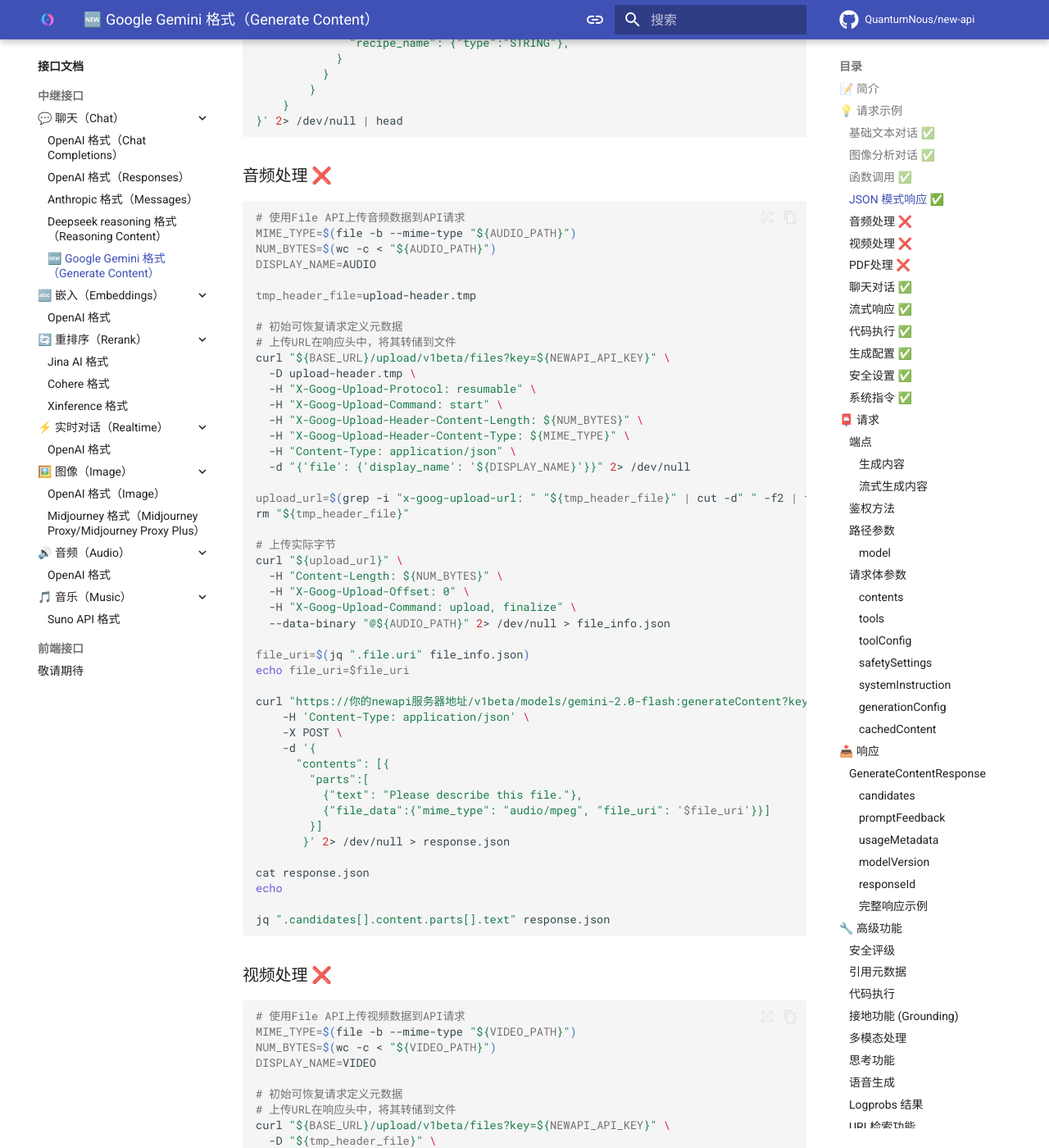
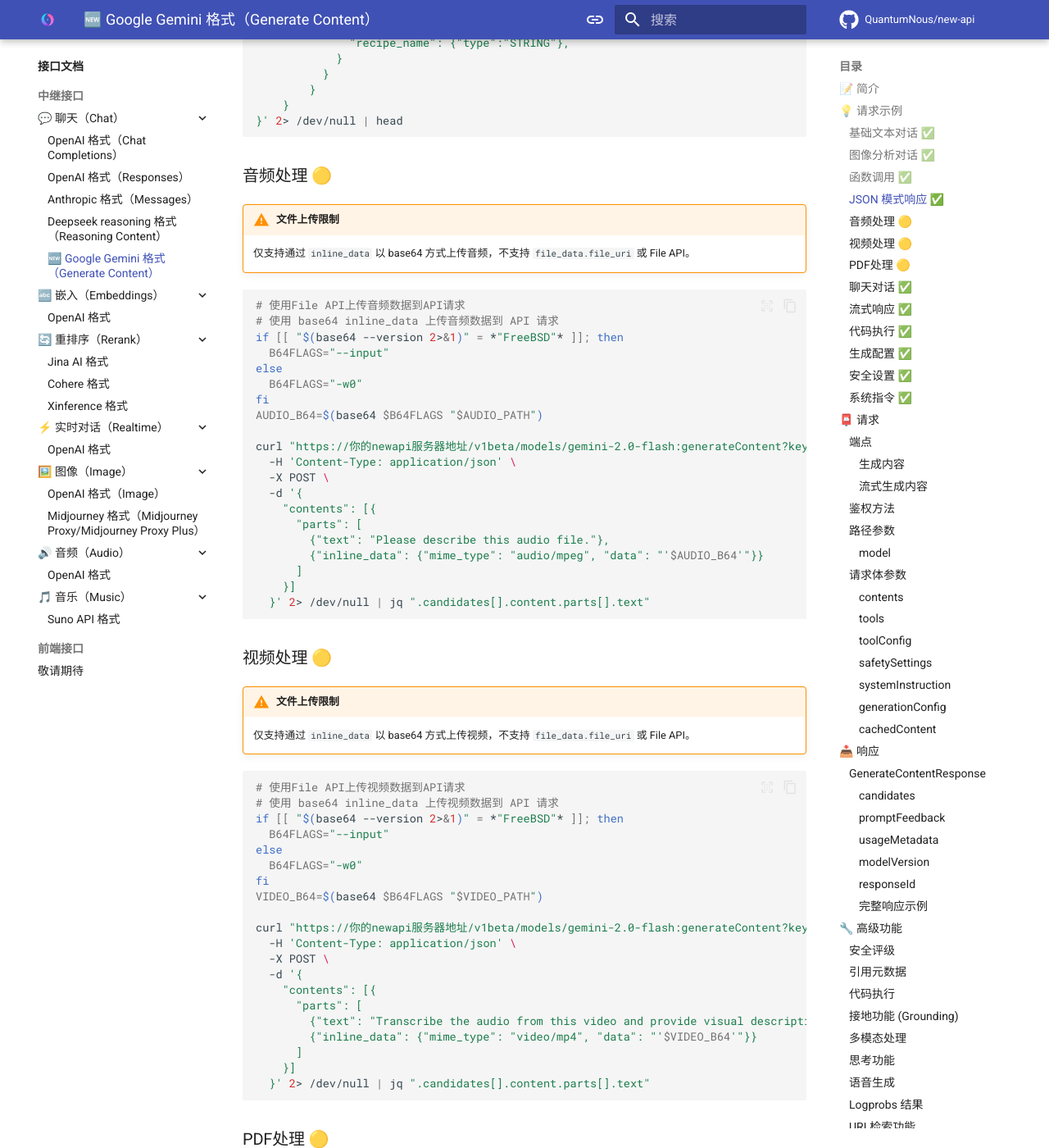
Before and after one commit to zeta-techs/new-api-docs, an MkDocs documentation site: the page built from docs/api/google-gemini-chat.md, in a window 1280 px wide and 1400 px high, scrolled down 3032 px. Shown: the whole window at 82% size. Built offline with MkDocs 1.6.1 and Material for MkDocs 9.7.7, drawn with Linux system fonts in a browser that asks for light colours; comment, search, counter and statistics services are not loaded; some of the changed text lies outside the part shown.

Commit message:
🟡 docs(gemini): mark File API features as “partial support” and migrate examples to base-64 inline uploads
• docs/api/google-gemini-chat.md
  – Audio / Video / PDF sections:
    · Status icon changed from ❌ to 🟡 to indicate partial support
    · Added explicit WARNING blocks stating that only `inline_data` (base64) is accepted; `file_uri` / File API uploads are not yet available
    · Re-wrote shell examples to:
        * Encode the target file with cross-platform `base64` flags
        * Send the data via `inline_data` with correct `mime_type`
        * Pipe model output through `jq` for quick viewing
    · Removed all resumable-upload, polling, and `file_uri` logic

• docs/api/index.md
  – Support legend now lists 🟡 **Partial Support** between ✅ Supported and ❌ Unsupported

These updates ensure the documentation matches current New API capabilities and steer users away from unsupported File API workflows.

````diff
--- a/docs/api/google-gemini-chat.md
+++ b/docs/api/google-gemini-chat.md
@@ -141,171 +141,90 @@
 }' 2> /dev/null | head
 ```
 
-### 音频处理 ❌
+### 音频处理 🟡
+
+!!! warning "文件上传限制"
+    仅支持通过 `inline_data` 以 base64 方式上传音频，不支持 `file_data.file_uri` 或 File API。
 
 ```bash
 # 使用File API上传音频数据到API请求
-MIME_TYPE=$(file -b --mime-type "${AUDIO_PATH}")
-NUM_BYTES=$(wc -c < "${AUDIO_PATH}")
-DISPLAY_NAME=AUDIO
-
-tmp_header_file=upload-header.tmp
-
-# 初始可恢复请求定义元数据
-# 上传URL在响应头中，将其转储到文件
-curl "${BASE_URL}/upload/v1beta/files?key=${NEWAPI_API_KEY}" \
-  -D upload-header.tmp \
-  -H "X-Goog-Upload-Protocol: resumable" \
-  -H "X-Goog-Upload-Command: start" \
-  -H "X-Goog-Upload-Header-Content-Length: ${NUM_BYTES}" \
-  -H "X-Goog-Upload-Header-Content-Type: ${MIME_TYPE}" \
-  -H "Content-Type: application/json" \
-  -d "{'file': {'display_name': '${DISPLAY_NAME}'}}" 2> /dev/null
-
-upload_url=$(grep -i "x-goog-upload-url: " "${tmp_header_file}" | cut -d" " -f2 | tr -d "\r")
-rm "${tmp_header_file}"
-
-# 上传实际字节
-curl "${upload_url}" \
-  -H "Content-Length: ${NUM_BYTES}" \
-  -H "X-Goog-Upload-Offset: 0" \
-  -H "X-Goog-Upload-Command: upload, finalize" \
-  --data-binary "@${AUDIO_PATH}" 2> /dev/null > file_info.json
-
-file_uri=$(jq ".file.uri" file_info.json)
-echo file_uri=$file_uri
+# 使用 base64 inline_data 上传音频数据到 API 请求
+if [[ "$(base64 --version 2>&1)" = *"FreeBSD"* ]]; then
+  B64FLAGS="--input"
+else
+  B64FLAGS="-w0"
+fi
+AUDIO_B64=$(base64 $B64FLAGS "$AUDIO_PATH")
 
 curl "https://你的newapi服务器地址/v1beta/models/gemini-2.0-flash:generateContent?key=$NEWAPI_API_KEY" \
-    -H 'Content-Type: application/json' \
-    -X POST \
-    -d '{
-      "contents": [{
-        "parts":[
-          {"text": "Please describe this file."},
-          {"file_data":{"mime_type": "audio/mpeg", "file_uri": '$file_uri'}}]
-        }]
-       }' 2> /dev/null > response.json
-
-cat response.json
-echo
-
-jq ".candidates[].content.parts[].text" response.json
+  -H 'Content-Type: application/json' \
+  -X POST \
+  -d '{
+    "contents": [{
+      "parts": [
+        {"text": "Please describe this audio file."},
+        {"inline_data": {"mime_type": "audio/mpeg", "data": "'$AUDIO_B64'"}}
+      ]
+    }]
+  }' 2> /dev/null | jq ".candidates[].content.parts[].text"
 ```
 
-### 视频处理 ❌
+### 视频处理 🟡
+
+!!! warning "文件上传限制"
+    仅支持通过 `inline_data` 以 base64 方式上传视频，不支持 `file_data.file_uri` 或 File API。
 
 ```bash
 # 使用File API上传视频数据到API请求
-MIME_TYPE=$(file -b --mime-type "${VIDEO_PATH}")
-NUM_BYTES=$(wc -c < "${VIDEO_PATH}")
-DISPLAY_NAME=VIDEO
-
-# 初始可恢复请求定义元数据
-# 上传URL在响应头中，将其转储到文件
-curl "${BASE_URL}/upload/v1beta/files?key=${NEWAPI_API_KEY}" \
-  -D "${tmp_header_file}" \
-  -H "X-Goog-Upload-Protocol: resumable" \
-  -H "X-Goog-Upload-Command: start" \
-  -H "X-Goog-Upload-Header-Content-Length: ${NUM_BYTES}" \
-  -H "X-Goog-Upload-Header-Content-Type: ${MIME_TYPE}" \
-  -H "Content-Type: application/json" \
-  -d "{'file': {'display_name': '${DISPLAY_NAME}'}}" 2> /dev/null
-
-upload_url=$(grep -i "x-goog-upload-url: " "${tmp_header_file}" | cut -d" " -f2 | tr -d "\r")
-rm "${tmp_header_file}"
-
-# 上传实际字节
-curl "${upload_url}" \
-  -H "Content-Length: ${NUM_BYTES}" \
-  -H "X-Goog-Upload-Offset: 0" \
-  -H "X-Goog-Upload-Command: upload, finalize" \
-  --data-binary "@${VIDEO_PATH}" 2> /dev/null > file_info.json
-
-file_uri=$(jq ".file.uri" file_info.json)
-echo file_uri=$file_uri
-
-state=$(jq ".file.state" file_info.json)
-echo state=$state
-
-name=$(jq ".file.name" file_info.json)
-echo name=$name
-
-while [[ "($state)" = *"PROCESSING"* ]];
-do
-  echo "Processing video..."
-  sleep 5
-  # 获取感兴趣的文件以检查状态
-  curl https://你的newapi服务器地址/v1beta/files/$name > file_info.json
-  state=$(jq ".file.state" file_info.json)
-done
+# 使用 base64 inline_data 上传视频数据到 API 请求
+if [[ "$(base64 --version 2>&1)" = *"FreeBSD"* ]]; then
+  B64FLAGS="--input"
+else
+  B64FLAGS="-w0"
+fi
+VIDEO_B64=$(base64 $B64FLAGS "$VIDEO_PATH")
 
 curl "https://你的newapi服务器地址/v1beta/models/gemini-2.0-flash:generateContent?key=$NEWAPI_API_KEY" \
-    -H 'Content-Type: application/json' \
-    -X POST \
-    -d '{
-      "contents": [{
-        "parts":[
-          {"text": "Transcribe the audio from this video, giving timestamps for salient events in the video. Also provide visual descriptions."},
-          {"file_data":{"mime_type": "video/mp4", "file_uri": '$file_uri'}}]
-        }]
-       }' 2> /dev/null > response.json
-
-cat response.json
-echo
-
-jq ".candidates[].content.parts[].text" response.json
+  -H 'Content-Type: application/json' \
+  -X POST \
+  -d '{
+    "contents": [{
+      "parts": [
+        {"text": "Transcribe the audio from this video and provide visual descriptions."},
+        {"inline_data": {"mime_type": "video/mp4", "data": "'$VIDEO_B64'"}}
+      ]
+    }]
+  }' 2> /dev/null | jq ".candidates[].content.parts[].text"
 ```
 
-### PDF处理 ❌
+### PDF处理 🟡
+
+!!! warning "文件上传限制"
+    仅支持通过 `inline_data` 以 base64 方式上传 PDF，不支持 `file_data.file_uri` 或 File API。
 
 ```bash
 MIME_TYPE=$(file -b --mime-type "${PDF_PATH}")
-NUM_BYTES=$(wc -c < "${PDF_PATH}")
-DISPLAY_NAME=TEXT
+# 使用 base64 inline_data 上传 PDF 文件到 API 请求
+if [[ "$(base64 --version 2>&1)" = *"FreeBSD"* ]]; then
+  B64FLAGS="--input"
+else
+  B64FLAGS="-w0"
+fi
+PDF_B64=$(base64 $B64FLAGS "$PDF_PATH")
 
 echo $MIME_TYPE
-tmp_header_file=upload-header.tmp
 
-# 初始可恢复请求定义元数据
-# 上传URL在响应头中，将其转储到文件
-curl "${BASE_URL}/upload/v1beta/files?key=${NEWAPI_API_KEY}" \
-  -D upload-header.tmp \
-  -H "X-Goog-Upload-Protocol: resumable" \
-  -H "X-Goog-Upload-Command: start" \
-  -H "X-Goog-Upload-Header-Content-Length: ${NUM_BYTES}" \
-  -H "X-Goog-Upload-Header-Content-Type: ${MIME_TYPE}" \
-  -H "Content-Type: application/json" \
-  -d "{'file': {'display_name': '${DISPLAY_NAME}'}}" 2> /dev/null
-
-upload_url=$(grep -i "x-goog-upload-url: " "${tmp_header_file}" | cut -d" " -f2 | tr -d "\r")
-rm "${tmp_header_file}"
-
-# 上传实际字节
-curl "${upload_url}" \
-  -H "Content-Length: ${NUM_BYTES}" \
-  -H "X-Goog-Upload-Offset: 0" \
-  -H "X-Goog-Upload-Command: upload, finalize" \
-  --data-binary "@${PDF_PATH}" 2> /dev/null > file_info.json
-
-file_uri=$(jq ".file.uri" file_info.json)
-echo file_uri=$file_uri
-
-# 现在使用该文件生成内容
 curl "https://你的newapi服务器地址/v1beta/models/gemini-2.0-flash:generateContent?key=$NEWAPI_API_KEY" \
-    -H 'Content-Type: application/json' \
-    -X POST \
-    -d '{
-      "contents": [{
-        "parts":[
-          {"text": "Can you add a few more lines to this poem?"},
-          {"file_data":{"mime_type": "application/pdf", "file_uri": '$file_uri'}}]
-        }]
-       }' 2> /dev/null > response.json
-
-cat response.json
-echo
-
-jq ".candidates[].content.parts[].text" response.json
+  -H 'Content-Type: application/json' \
+  -X POST \
+  -d '{
+    "contents": [{
+      "parts": [
+        {"text": "Can you add a few more lines to this poem?"},
+        {"inline_data": {"mime_type": "application/pdf", "data": "'$PDF_B64'"}}
+      ]
+    }]
+  }' 2> /dev/null | jq ".candidates[].content.parts[].text"
 ```
 
 ### 聊天对话 ✅
````
Also changed, not shown: docs/api/index.md (+1 -0 lines).
